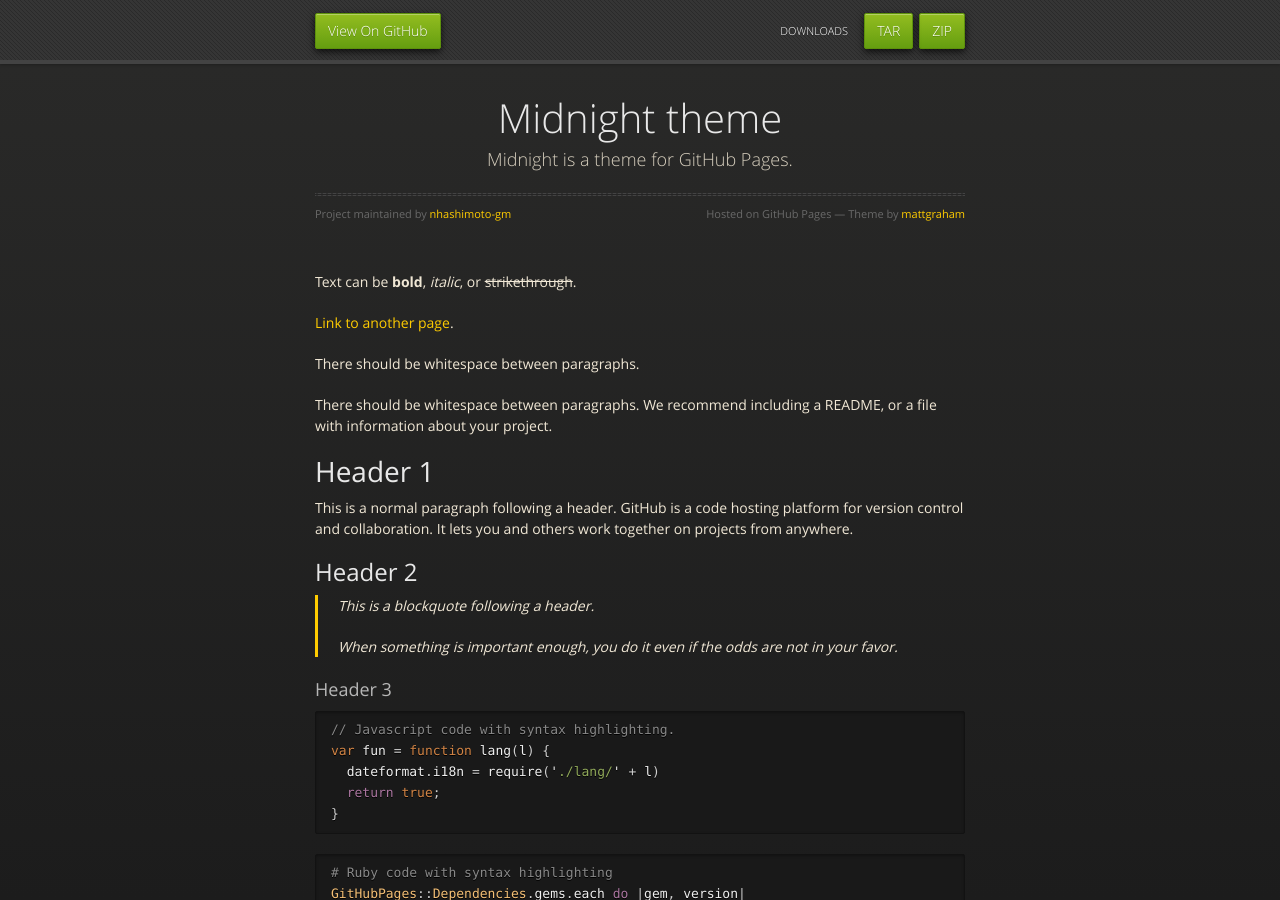
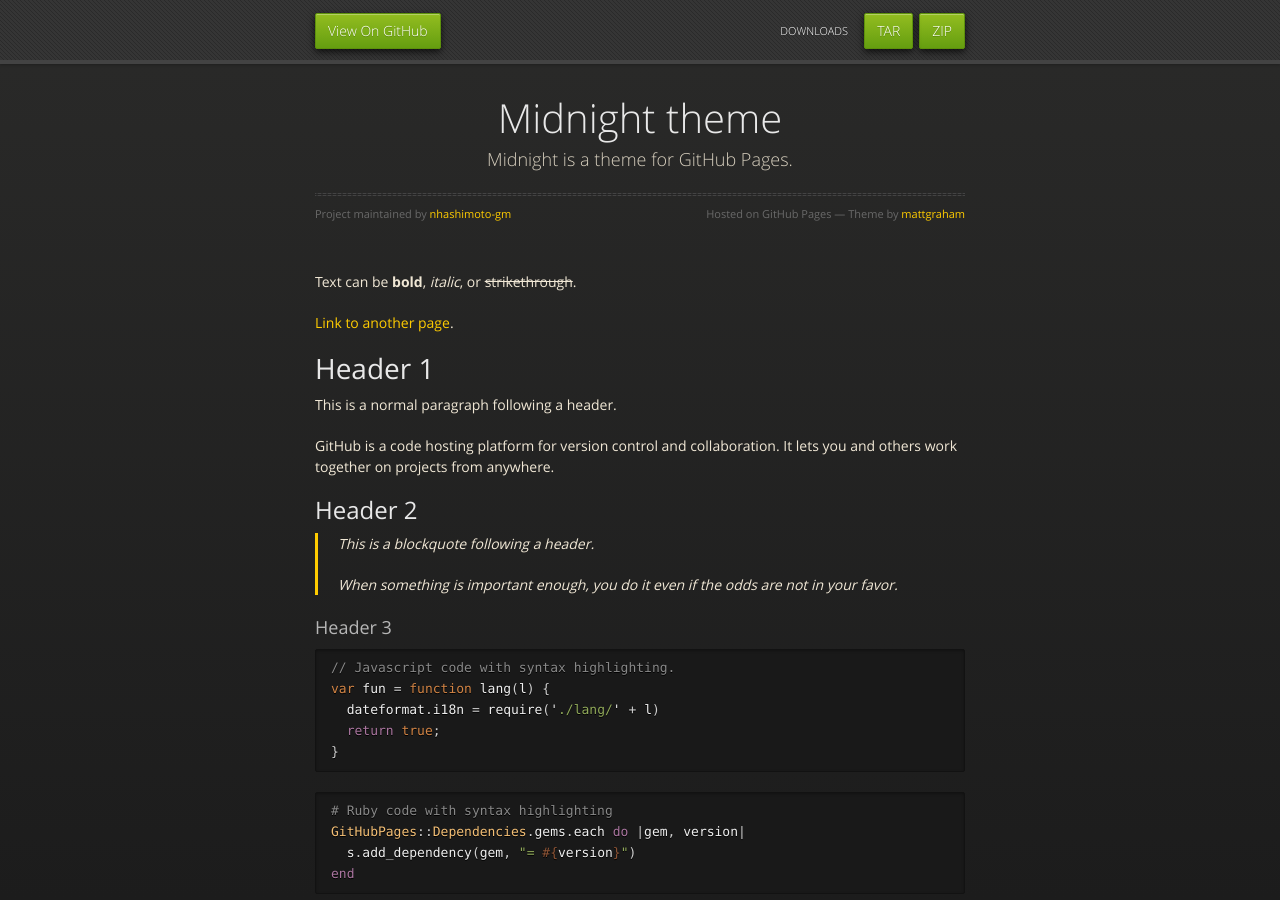
Before and after one commit to nhashimoto-gm/nhashimoto-gm.github.io, a Jekyll site: the page built from index.md, in a window 1280 px wide and 900 px high. Built offline with Jekyll 4.4.1, drawn with Linux system fonts in a browser that asks for light colours.

Commit message:
Update index.md

```diff
--- a/index.md
+++ b/index.md
@@ -4,15 +4,13 @@ layout: default
 
 Text can be **bold**, _italic_, or ~~strikethrough~~.
 
-[Link to another page](./another-page.html).
-
-There should be whitespace between paragraphs.
-
-There should be whitespace between paragraphs. We recommend including a README, or a file with information about your project.
+[Link to another page](./_posts/).
 
 # Header 1
 
-This is a normal paragraph following a header. GitHub is a code hosting platform for version control and collaboration. It lets you and others work together on projects from anywhere.
+This is a normal paragraph following a header.
+
+GitHub is a code hosting platform for version control and collaboration. It lets you and others work together on projects from anywhere.
 
 ## Header 2
 
```
